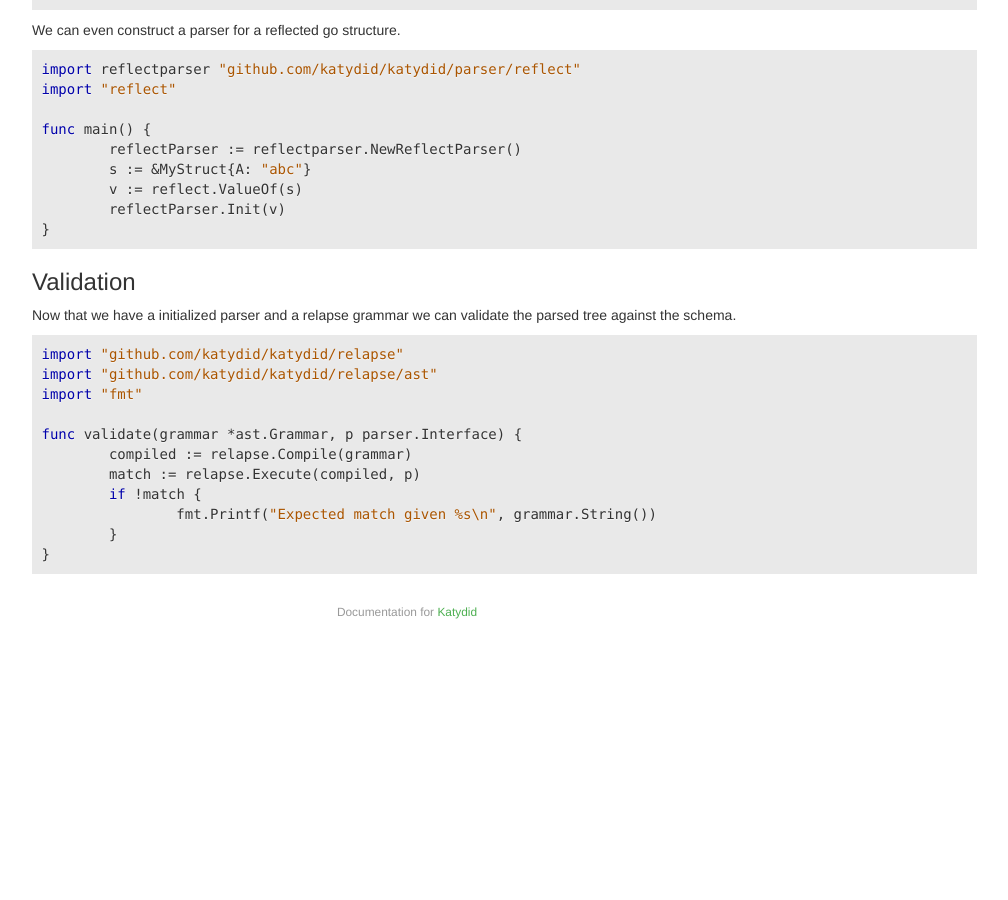
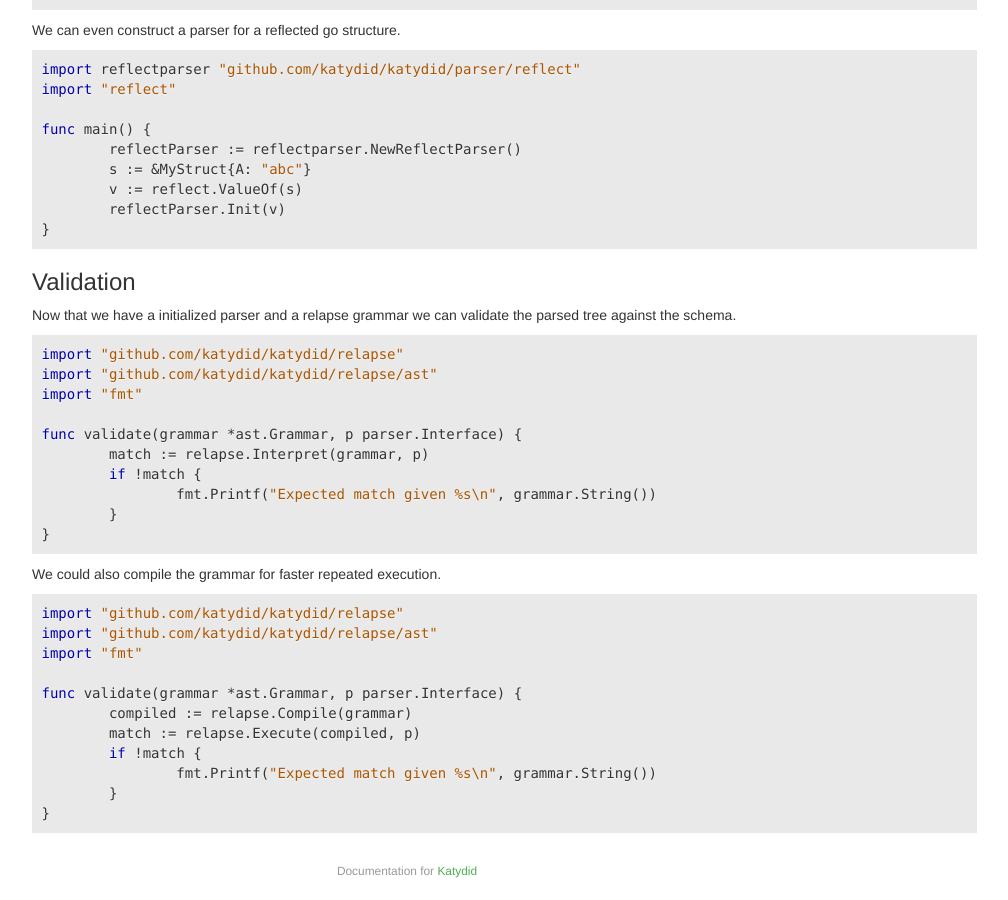
Before and after one commit to katydid/katydid.github.io, a Jekyll site: the page built from _posts/2016-02-17-usage.md, in a window 1280 px wide and 900 px high, scrolled down 1851 px. Shown: the whole window, without its empty margins (233-1241 px from the left). Built offline with Jekyll 4.4.1, drawn with Linux system fonts in a browser that asks for light colours; before the commit the page ends 2492 px from its top, so only the background shows below that.

Commit message:
interpret and compile explained

```diff
--- a/_posts/2016-02-17-usage.md
+++ b/_posts/2016-02-17-usage.md
@@ -131,6 +131,21 @@ import "github.com/katydid/katydid/relapse/ast"
 import "fmt"
 
 func validate(grammar *ast.Grammar, p parser.Interface) {
+	match := relapse.Interpret(grammar, p)
+	if !match {
+		fmt.Printf("Expected match given %s\n", grammar.String())
+	}
+}
+{% endhighlight %}
+
+We could also compile the grammar for faster repeated execution.
+
+{% highlight go %}
+import "github.com/katydid/katydid/relapse"
+import "github.com/katydid/katydid/relapse/ast"
+import "fmt"
+
+func validate(grammar *ast.Grammar, p parser.Interface) {
 	compiled := relapse.Compile(grammar)
 	match := relapse.Execute(compiled, p)
 	if !match {
```
